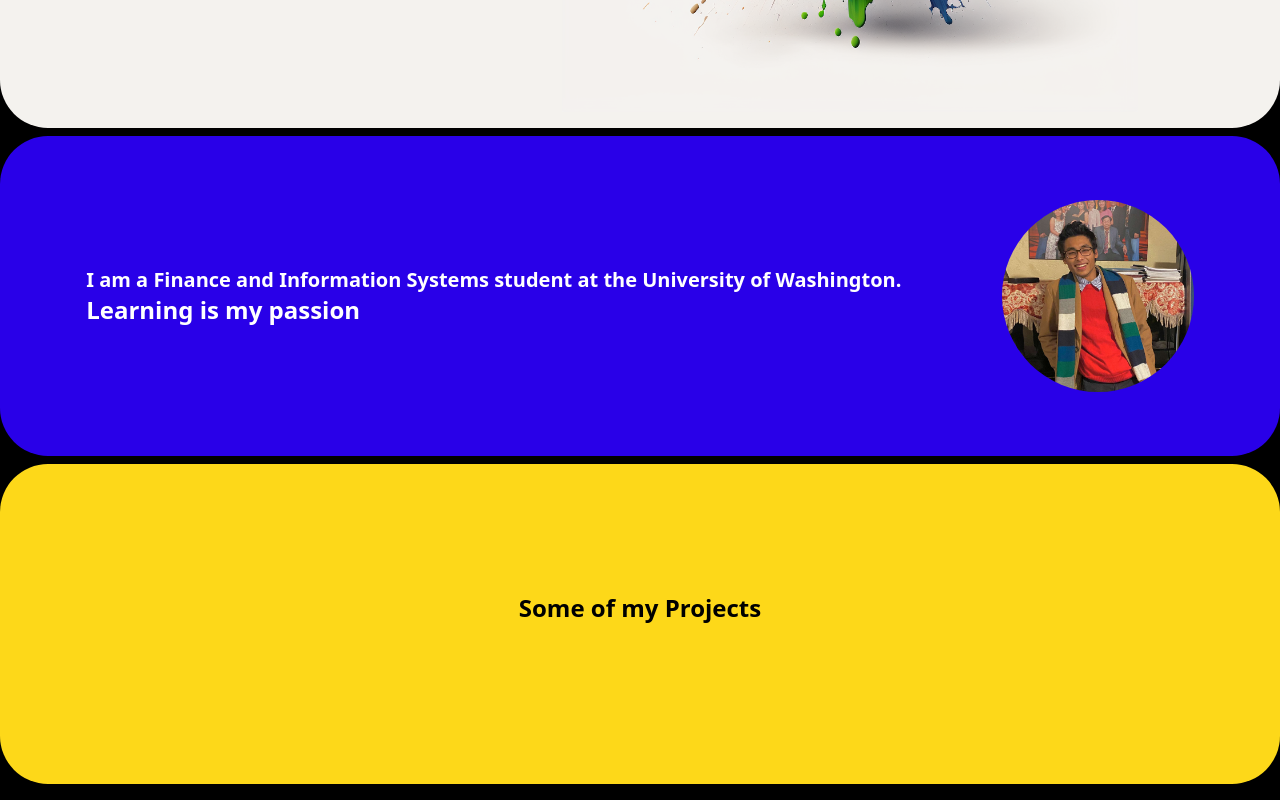
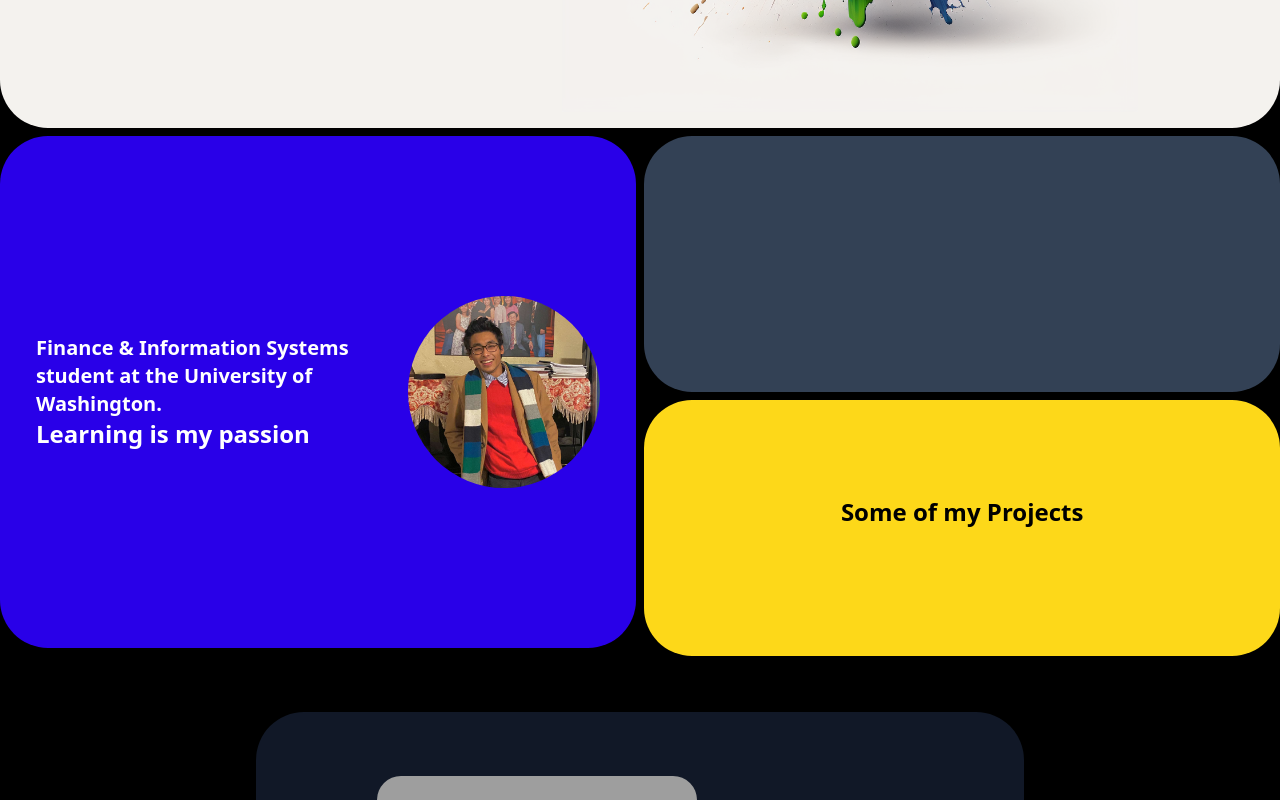
Before and after one commit to kimlong0/portfolio, a React (Vite) app: page / in a window 1280 px wide. Shown: the part 560-1360 px from the top of the page. Built offline with nearby package versions, Linux system fonts and the light colour scheme; grey boxes are pictures that could not be loaded; a web font is replaced by a local one.

Commit message:
add starter connect section +layout changes

```diff
--- a/src/components/About.jsx
+++ b/src/components/About.jsx
@@ -1,14 +1,20 @@
 function About() {
     return (
-      <div className="flex flex-col sm:flex-row justify-around items-center h-80 py-8 px-9 mt-2 bg-[#2900e8] rounded-4xl text-white" id="About">
-        <div className="flex flex-col">
-          <h3 className="text-xl font-bold ">
-            I am a Finance and Information Systems student at the University of Washington.
-          </h3>
-          <p className="text-2xl font-bold">Learning is my passion</p>
+        <div className="flex flex-col sm:flex-row gap-2 mt-2">
+            <div className="flex flex-col sm:flex-row justify-around items-center basis-1/2 h-128 py-8 px-9 bg-[#2900e8] rounded-4xl text-white" id="About">
+                <div className="flex flex-col">
+                    <h3 className="text-xl font-bold ">Finance & Information Systems student at the University of Washington.</h3>
+                    <p className="text-2xl font-bold">Learning is my passion</p>
+                </div>
+                <img src="images/Profile-Pic.jpg" className="shrink-0 h-48 w-48 my-8 rounded-full object-cover"></img>
+            </div>
+            <div className="flex flex-col basis-1/2">
+                <div className="flex justify-center items-center w-full h-64 bg-slate-700 rounded-4xl"></div>
+                <div className="flex justify-center items-center w-full h-64 bg-[#FDD819] rounded-4xl mt-2">
+                    <h2 className="text-2xl pb-8 font-bold">Some of my Projects</h2>
+                </div>
+            </div>
         </div>
-        <img src="images/Profile-Pic.jpg" className="shrink-0 h-48 w-48 my-8 rounded-full object-cover"></img>
-      </div>
     )
 }
 
--- a/src/components/ProjectsList.jsx
+++ b/src/components/ProjectsList.jsx
@@ -32,9 +32,6 @@ function ProjectsList(props) {
   const projectList = projects.map((project) => <ProjectCard key={project.name} project={project}/>)
   return (
     <div>
-      <div className="flex justify-center items-center w-full h-80 bg-[#FDD819] rounded-4xl mt-2">
-        <h2 className="text-2xl pb-8 font-bold">Some of my Projects</h2>
-      </div>
       <div id="Projects" className="py-8 px-9 flex flex-col items-center">
         {projectList}
       </div>
```
